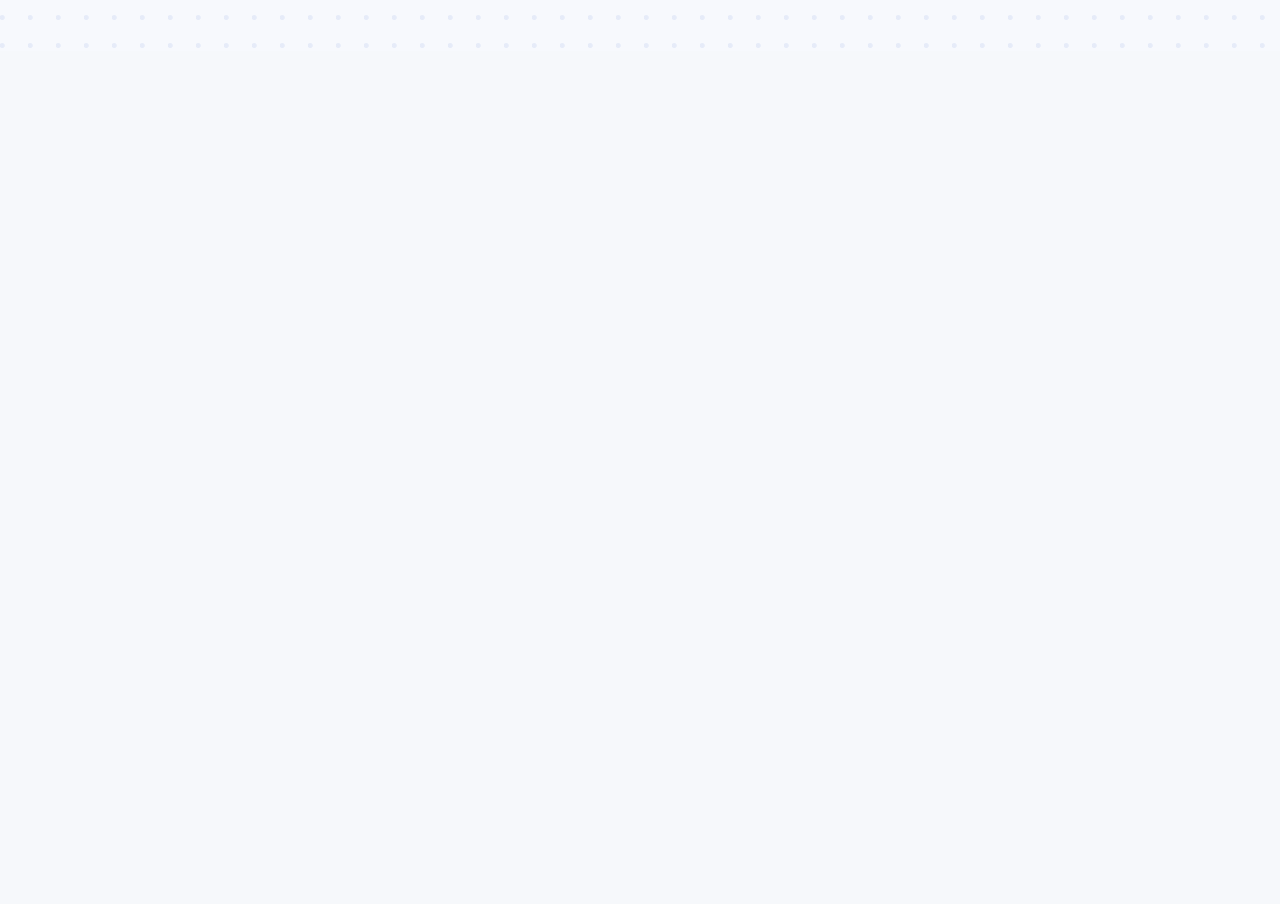
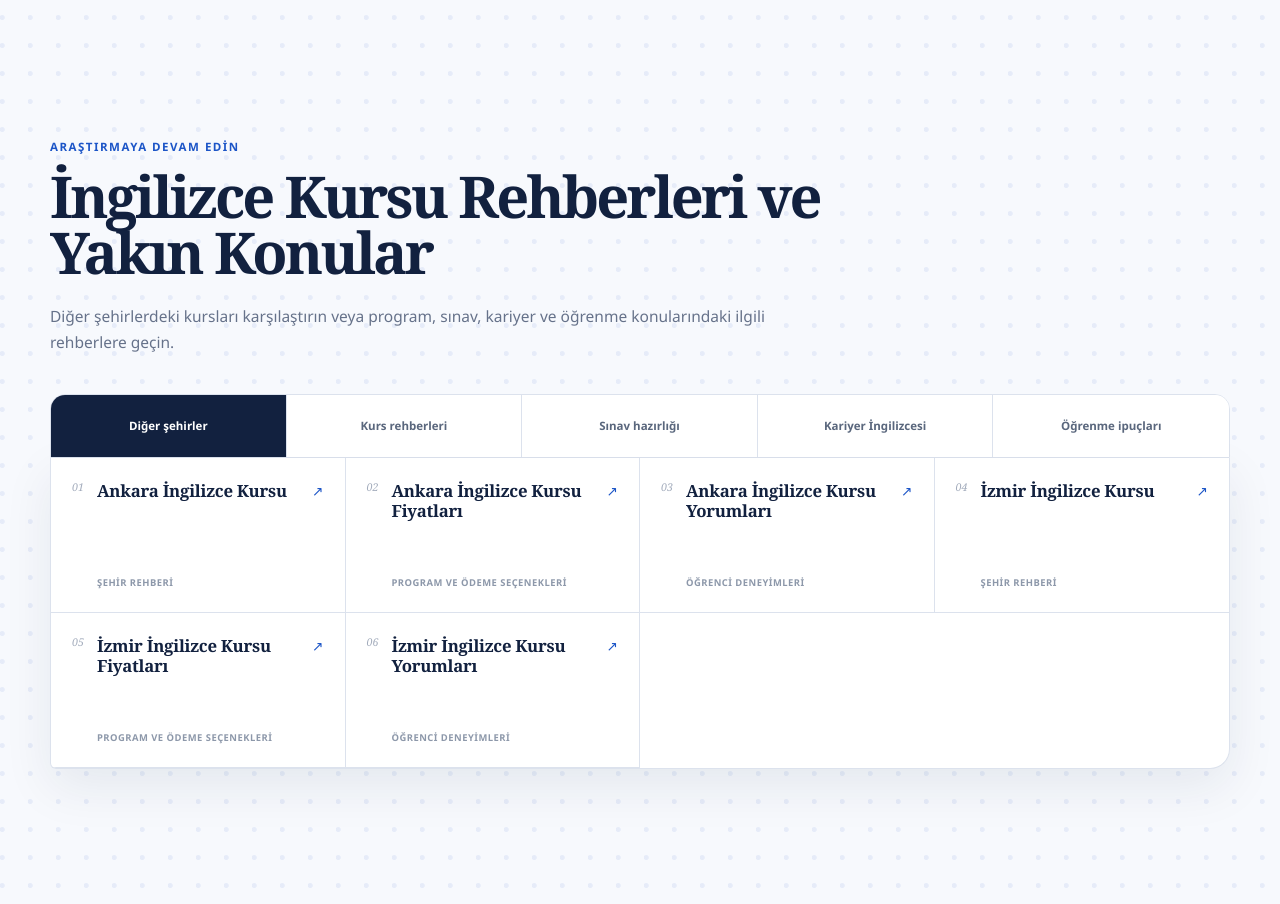
Before and after one commit to KTG1/ingilizce-kurslari, a Next.js app: page /istanbul in a window 1280 px wide. Shown: the part 8840-9744 px from the top of the page. Before the commit the page ends 8891 px from the top, so only its background shows below. Built offline with nearby package versions, Linux system fonts and the light colour scheme.

Commit message:
Add tabbed internal link network

```diff
--- a/app/globals.css
+++ b/app/globals.css
@@ -444,6 +444,26 @@ h1 em { display: block; margin-top: 18px; color: var(--blue); font-size: .58em;
 .paymentOptions button strong { font: 700 1.16rem/1.1 Georgia, serif; }
 .paymentOptions button i { color: var(--blue); font-size: 1.2rem; font-style: normal; }
 .paymentOptions article > p { max-width: 850px; margin: -4px 0 0; padding: 0 25px 25px 98px; color: var(--muted); font-size: .76rem; line-height: 1.65; }
+
+.relatedSection { width: min(1180px, calc(100% - 40px)); margin: 0 auto; padding: 88px 0 135px; }
+.relatedHeader { max-width: 890px; }
+.relatedHeader h2 { margin: 0; font: 700 clamp(2.65rem, 4.5vw, 4.7rem)/.98 Georgia, serif; letter-spacing: -.05em; }
+.relatedHeader > p:last-child { max-width: 740px; margin: 22px 0 0; color: var(--muted); font-size: .97rem; line-height: 1.72; }
+.relatedTabs { display: grid; grid-template-columns: repeat(5, 1fr); margin-top: 38px; overflow: hidden; border: 1px solid var(--line); border-radius: 15px 15px 0 0; background: white; }
+.relatedTabs button { min-height: 62px; padding: 0 15px; border: 0; border-right: 1px solid var(--line); background: white; color: #5a677d; font-size: .72rem; font-weight: 900; cursor: pointer; }
+.relatedTabs button:last-child { border-right: 0; }
+.relatedTabs button:hover { background: #f5f8fd; color: var(--ink); }
+.relatedTabs button.active { background: var(--ink); color: white; }
+.relatedTabs button:focus-visible, .relatedGrid a:focus-visible { position: relative; z-index: 2; outline: 3px solid rgba(28,85,199,.24); outline-offset: -3px; }
+.relatedGrid { display: grid; grid-template-columns: repeat(4, 1fr); overflow: hidden; border: 1px solid var(--line); border-top: 0; border-radius: 0 0 20px 6px; background: white; box-shadow: 0 18px 50px rgba(18,33,63,.08); }
+.relatedGrid a { position: relative; min-height: 155px; padding: 23px 21px; display: flex; align-items: flex-start; gap: 13px; border-right: 1px solid var(--line); border-bottom: 1px solid var(--line); color: var(--ink); }
+.relatedGrid a:nth-child(4n) { border-right: 0; }
+.relatedGrid a:hover { background: #f4f7fd; }
+.relatedGrid a > span { color: #a3acbc; font: italic .67rem/1.3 Georgia, serif; }
+.relatedGrid a > div { display: flex; align-self: stretch; flex-direction: column; }
+.relatedGrid a strong { font: 700 1.05rem/1.22 Georgia, serif; letter-spacing: -.015em; }
+.relatedGrid a small { margin-top: auto; padding-top: 18px; color: #8d98aa; font-size: .59rem; font-weight: 800; letter-spacing: .05em; text-transform: uppercase; }
+.relatedGrid a > i { margin-left: auto; color: var(--blue); font-size: .85rem; font-style: normal; }
 .srOnly { position: absolute; width: 1px; height: 1px; padding: 0; margin: -1px; overflow: hidden; clip: rect(0,0,0,0); white-space: nowrap; border: 0; }
 
 @media (max-width: 920px) {
@@ -483,6 +503,11 @@ h1 em { display: block; margin-top: 18px; color: var(--blue); font-size: .58em;
   .priceTabs button:nth-child(-n+3) { border-bottom: 1px solid var(--line); }
   .priceSpotlight { grid-template-columns: 1fr 1fr; }
   .priceIdentity { grid-column: 1 / -1; border-right: 0 !important; border-bottom: 1px solid var(--line); }
+  .relatedTabs { grid-template-columns: repeat(3, 1fr); }
+  .relatedTabs button:nth-child(3) { border-right: 0; }
+  .relatedTabs button:nth-child(-n+3) { border-bottom: 1px solid var(--line); }
+  .relatedGrid { grid-template-columns: repeat(2, 1fr); }
+  .relatedGrid a:nth-child(2n) { border-right: 0; }
 }
 
 @media (max-width: 650px) {
@@ -573,6 +598,14 @@ h1 em { display: block; margin-top: 18px; color: var(--blue); font-size: .58em;
   .priceSummary { min-height: 240px !important; }
   .paymentOptions button { padding: 17px 20px; grid-template-columns: 38px 1fr auto; gap: 10px; }
   .paymentOptions article > p { padding: 0 20px 22px; }
+  .relatedSection { width: min(100% - 28px, 1180px); padding: 66px 0 92px; }
+  .relatedHeader h2 { font-size: 2.7rem; }
+  .relatedTabs { display: flex; overflow-x: auto; scroll-snap-type: x mandatory; }
+  .relatedTabs button { min-width: 155px; border-right: 1px solid var(--line) !important; border-bottom: 0 !important; scroll-snap-align: start; }
+  .relatedTabs button:last-child { border-right: 0 !important; }
+  .relatedGrid { grid-template-columns: 1fr; }
+  .relatedGrid a { min-height: 125px; border-right: 0; border-bottom: 1px solid var(--line) !important; }
+  .relatedGrid a:last-child { border-bottom: 0 !important; }
 }
 
 @media (prefers-reduced-motion: reduce) {
--- a/components/CityHero.tsx
+++ b/components/CityHero.tsx
@@ -8,6 +8,7 @@ import { DistrictCoursesSection } from "./DistrictCoursesSection";
 import { CefrProgramsSection } from "./CefrProgramsSection";
 import { EnrollmentProcessSection } from "./EnrollmentProcessSection";
 import { PricingSection } from "./PricingSection";
+import { RelatedLinksSection } from "./RelatedLinksSection";
 
 const Shield = () => (
   <svg viewBox="0 0 24 24" aria-hidden="true">
@@ -81,6 +82,7 @@ export function CityHero({ city }: { city: City }) {
       <CefrProgramsSection />
       <EnrollmentProcessSection city={city.name} />
       <PricingSection city={city.name} />
+      <RelatedLinksSection city={city.name} />
     </main>
   );
 }
--- /dev/null
+++ b/components/RelatedLinksSection.tsx
@@ -0,0 +1,77 @@
+"use client";
+
+import Link from "next/link";
+import { useMemo, useState } from "react";
+
+const topicLinks = [
+  { label: "Kurs rehberleri", links: [
+    { title: "Hangi İngilizce kursu bana uygun?", detail: "Program karşılaştırması", href: "#programlar" },
+    { title: "A1'den C2'ye seviyeler ne anlama gelir?", detail: "CEFR seviye rehberi", href: "#seviyeler" },
+    { title: "Yüz yüze mi, online İngilizce mi?", detail: "Öğrenme modeli seçimi", href: "#platform" },
+    { title: "İngilizce kursuna nasıl kayıt olunur?", detail: "Beş adımlı süreç", href: "#kayit-sureci" },
+    { title: "Kurs fiyatları neye göre değişir?", detail: "Ücret ve ödeme rehberi", href: "#fiyatlar" },
+    { title: "İngilizce öğretmeni nasıl seçilir?", detail: "Eğitmen profilleri", href: "#egitmenler" },
+    { title: "Size en yakın sınıfı nasıl bulursunuz?", detail: "İlçe karşılaştırması", href: "#ilceler" },
+    { title: "Öğrenciler kurs deneyimlerini nasıl anlatıyor?", detail: "Doğrulanmış deneyimler", href: "#yorumlar" },
+  ]},
+  { label: "Sınav hazırlığı", links: [
+    { title: "IELTS hazırlığına hangi seviyede başlanır?", detail: "Seviye ve hedef planı", href: "#seviyeler" },
+    { title: "IELTS ve TOEFL arasındaki fark nedir?", detail: "Sınav programları", href: "#programlar" },
+    { title: "Writing puanı nasıl yükseltilir?", detail: "Eğitmen geri bildirimi", href: "#egitmenler" },
+    { title: "Sınav hazırlık kursu ne kadar sürer?", detail: "Süre ve fiyatlar", href: "#fiyatlar" },
+    { title: "Online sınav hazırlığı verimli mi?", detail: "Dijital platform", href: "#platform" },
+    { title: "Deneme sınavı neden önemlidir?", detail: "IELTS / TOEFL programı", href: "#programlar" },
+    { title: "Hedef puana göre program nasıl seçilir?", detail: "Ücretsiz seviye analizi", href: "#seviye-testi" },
+    { title: "Sınav kursunda sınıf mevcudu kaçtır?", detail: "Kontenjan bilgisi", href: "#fiyatlar" },
+  ]},
+  { label: "Kariyer İngilizcesi", links: [
+    { title: "İş İngilizcesi kimler için uygundur?", detail: "Program rehberi", href: "#programlar" },
+    { title: "İngilizce mülakata nasıl hazırlanılır?", detail: "Kariyer pratiği", href: "#programlar" },
+    { title: "Toplantılarda daha akıcı nasıl konuşulur?", detail: "Speaking Club", href: "#seviyeler" },
+    { title: "Profesyonel e-posta nasıl yazılır?", detail: "B1–B2 kazanımları", href: "#seviyeler" },
+    { title: "Şirketlere özel İngilizce eğitimi var mı?", detail: "Kurumsal seçenekler", href: "#fiyatlar" },
+    { title: "Bire bir İş İngilizcesi alınabilir mi?", detail: "Kişisel teklif", href: "#fiyatlar" },
+    { title: "Sunum İngilizcesi nasıl geliştirilir?", detail: "Eğitmen ve içerik", href: "#egitmenler" },
+    { title: "İş İngilizcesi kursu ne kadar sürer?", detail: "Süre ve kontenjan", href: "#fiyatlar" },
+  ]},
+  { label: "Öğrenme ipuçları", links: [
+    { title: "İngilizce konuşma korkusu nasıl aşılır?", detail: "Öğrenci deneyimleri", href: "#yorumlar" },
+    { title: "Her gün kaç dakika İngilizce çalışılmalı?", detail: "Online çalışma planı", href: "#platform" },
+    { title: "Kelime öğrenmenin en etkili yolu nedir?", detail: "Dijital tekrar sistemi", href: "#platform" },
+    { title: "Speaking Club akıcılığı geliştirir mi?", detail: "Konuşma programı", href: "#seviyeler" },
+    { title: "Seviye tespit sınavı nasıl yapılır?", detail: "Ücretsiz analiz", href: "#seviye-testi" },
+    { title: "Ders kaçırınca telafi yapılabilir mi?", detail: "Program seçenekleri", href: "#programlar" },
+    { title: "Doğru eğitmen öğrenmeyi nasıl etkiler?", detail: "Eğitmenleri tanıyın", href: "#egitmenler" },
+    { title: "İngilizce öğrenme planı nasıl kurulur?", detail: "Kayıt ve başlangıç", href: "#kayit-sureci" },
+  ]},
+];
+
+const cities = ["İstanbul", "Ankara", "İzmir"];
+const slug = (value: string) => value.toLocaleLowerCase("tr-TR").replace("ı", "i");
+
+export function RelatedLinksSection({ city }: { city: string }) {
+  const [selected, setSelected] = useState(0);
+  const cityLinks = useMemo(() => cities.flatMap((item) => [
+    { title: `${item} İngilizce Kursu`, detail: "Şehir rehberi", href: `/${slug(item)}` },
+    { title: `${item} İngilizce Kursu Fiyatları`, detail: "Program ve ödeme seçenekleri", href: `/${slug(item)}#fiyatlar` },
+    { title: `${item} İngilizce Kursu Yorumları`, detail: "Öğrenci deneyimleri", href: `/${slug(item)}#yorumlar` },
+  ]).filter((item) => !item.title.startsWith(`${city} İngilizce Kursu`)), [city]);
+  const tabs = [{ label: "Diğer şehirler", links: cityLinks }, ...topicLinks];
+  const active = tabs[selected];
+
+  return (
+    <section className="relatedSection" id="rehberler" aria-labelledby="related-title">
+      <header className="relatedHeader">
+        <p className="sectionKicker">Araştırmaya devam edin</p>
+        <h2 id="related-title">İngilizce Kursu Rehberleri ve Yakın Konular</h2>
+        <p>Diğer şehirlerdeki kursları karşılaştırın veya program, sınav, kariyer ve öğrenme konularındaki ilgili rehberlere geçin.</p>
+      </header>
+      <div className="relatedTabs" role="tablist" aria-label="İlgili bağlantı konusunu seçin">
+        {tabs.map((tab, index) => <button role="tab" aria-selected={selected === index} aria-controls="related-panel" className={selected === index ? "active" : ""} key={tab.label} onClick={() => setSelected(index)}>{tab.label}</button>)}
+      </div>
+      <div className="relatedGrid" id="related-panel" role="tabpanel">
+        {active.links.map((link, index) => <Link href={link.href} key={link.title}><span>{String(index + 1).padStart(2, "0")}</span><div><strong>{link.title}</strong><small>{link.detail}</small></div><i>↗</i></Link>)}
+      </div>
+    </section>
+  );
+}
```
